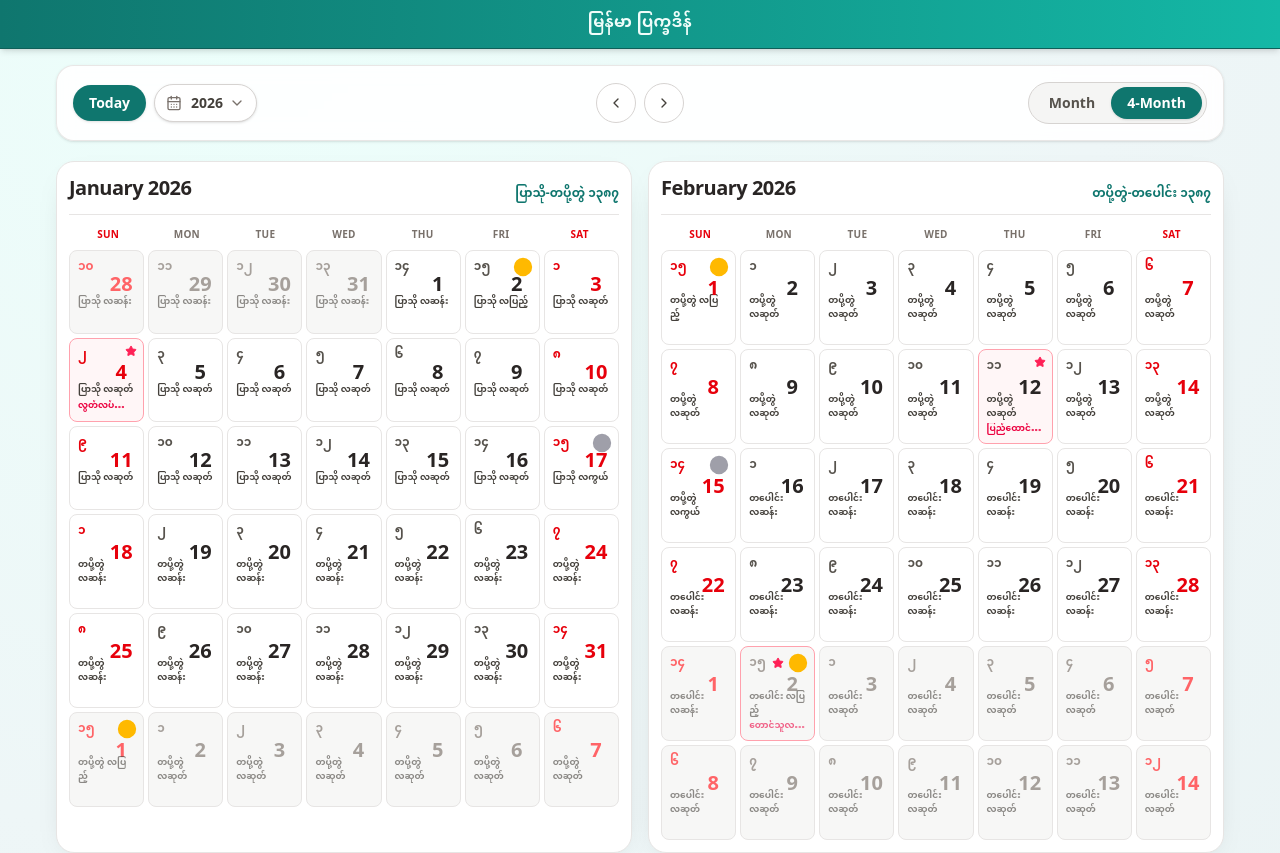
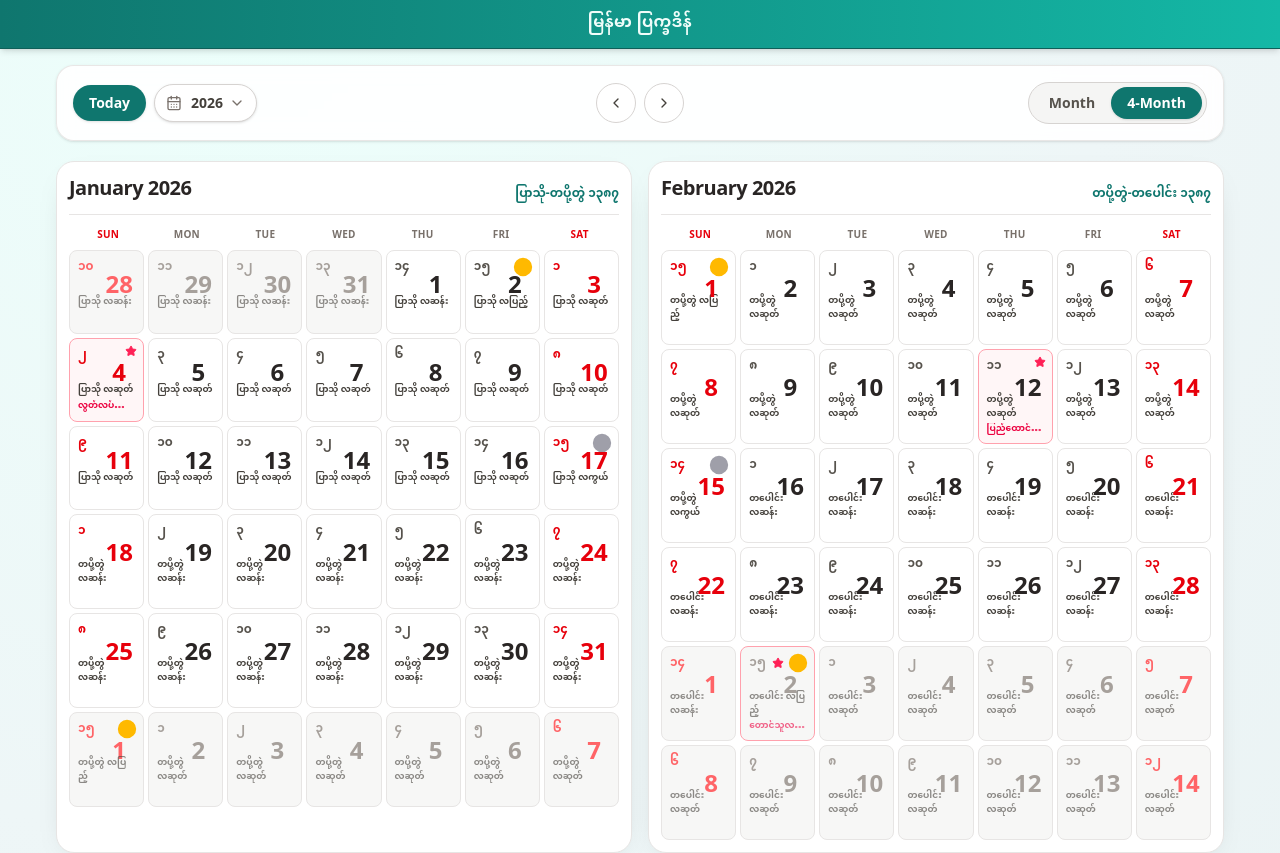
Before and after one commit to NayPaingSoe/myanmar-calendar, a Next.js app: page / in a window 1280 px wide. Shown: the top 853 px of the page. Built offline with nearby package versions, Linux system fonts and the light colour scheme.

Commit message:
style: increase english date number size in calendar cells

```diff
--- a/src/components/calendar/CalendarCell.jsx
+++ b/src/components/calendar/CalendarCell.jsx
@@ -111,12 +111,20 @@ export default function CalendarCell({
           className={cn(
             "absolute grid -translate-y-1/2 place-items-center rounded-full font-bold leading-none",
             compact
-              ? "right-1.5 top-[40%] h-8 w-8 text-xl"
-              : "right-2 top-1/2 h-10 w-10 text-2xl",
+              ? "right-1.5 top-[40%] h-9 w-9 text-2xl"
+              : "right-2 top-1/2 h-11 w-11 text-3xl",
             isSelected && "bg-[#0f766e] text-white",
             !isSelected && isToday && "border border-[#0f766e] text-[#0f766e]",
-            !isSelected && !isToday && isWeekend && cell.currentMonth && "text-red-600",
-            !isSelected && !isToday && isWeekend && !cell.currentMonth && "text-red-400",
+            !isSelected &&
+              !isToday &&
+              isWeekend &&
+              cell.currentMonth &&
+              "text-red-600",
+            !isSelected &&
+              !isToday &&
+              isWeekend &&
+              !cell.currentMonth &&
+              "text-red-400",
             !isSelected &&
               !isToday &&
               !isWeekend &&
```
